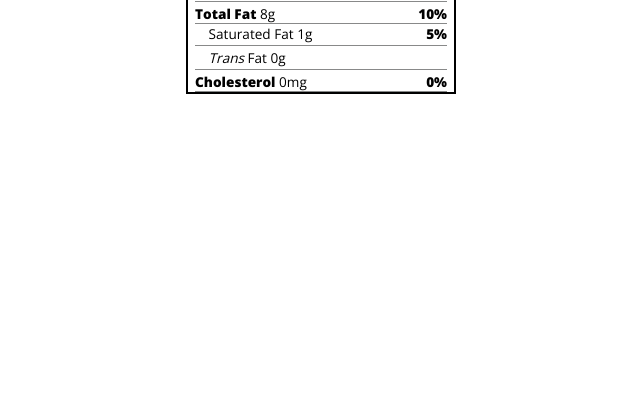
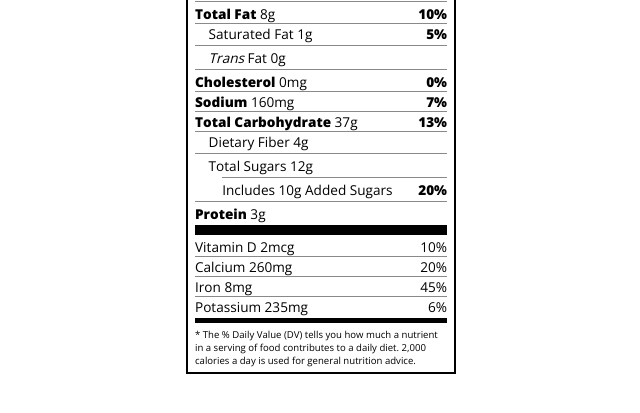
Before and after one commit to Jeth0214/FCC-Nutrition-Label, a plain HTML site: page index.html in a window 1280 px wide. Shown: the part 201-614 px from the top of the page, without its empty margins (319-959 px from the left). Drawn offline with nearby package versions, Linux system fonts and the light colour scheme.

Commit message:
finished FCC Nutrition Label

```diff
--- a/index.html
+++ b/index.html
@@ -34,7 +34,24 @@
       <p class="indent no-divider"><span><i>Trans</i> Fat 0g</span></p>
       <div class="divider"></div>
       <p><span><span class="bold">Cholesterol</span> 0mg</span> <span class="bold">0%</span></p>
+      <p><span><span class="bold">Sodium</span> 160mg</span> <span class="bold">7%</span></p>
+      <p><span><span class="bold">Total Carbohydrate</span> 37g</span> <span class="bold">13%</span></p>
+      <p class="indent no-divider">Dietary Fiber 4g</p>
+      <div class="divider"></div>
+      <p class="indent no-divider">Total Sugars 12g</p>
+      <div class="divider double-indent"></div>
+      <p class="double-indent no-divider">Includes 10g Added Sugars <span class="bold">20%</span></p>
+      <div class="divider"></div>
+      <p class="no-divider"><span><span class="bold">Protein</span> 3g</span></p>
+      <div class="divider large"></div>
+      <p>Vitamin D 2mcg <span>10%</span></p>
+      <p>Calcium 260mg <span>20%</span></p>
+      <p>Iron 8mg <span>45%</span></p>
+      <p class="no-divider">Potassium 235mg <span>6%</span></p>
     </div>
+    <div class="divider medium"></div>
+    <p class="note">* The % Daily Value (DV) tells you how much a nutrient in a serving of food contributes to a daily
+      diet. 2,000 calories a day is used for general nutrition advice.</p>
   </div>
 </body>
 
--- a/styles.css
+++ b/styles.css
@@ -87,6 +87,15 @@ p {
   margin-left: 1em;
 }
 
+.double-indent {
+  margin-left: 2em;
+}
+
 .daily-value p:not(.no-divider) {
   border-bottom: 1px solid #888989;
 }
+
+.note {
+  font-size: 0.6rem;
+  margin: 5px 0;
+}
```
